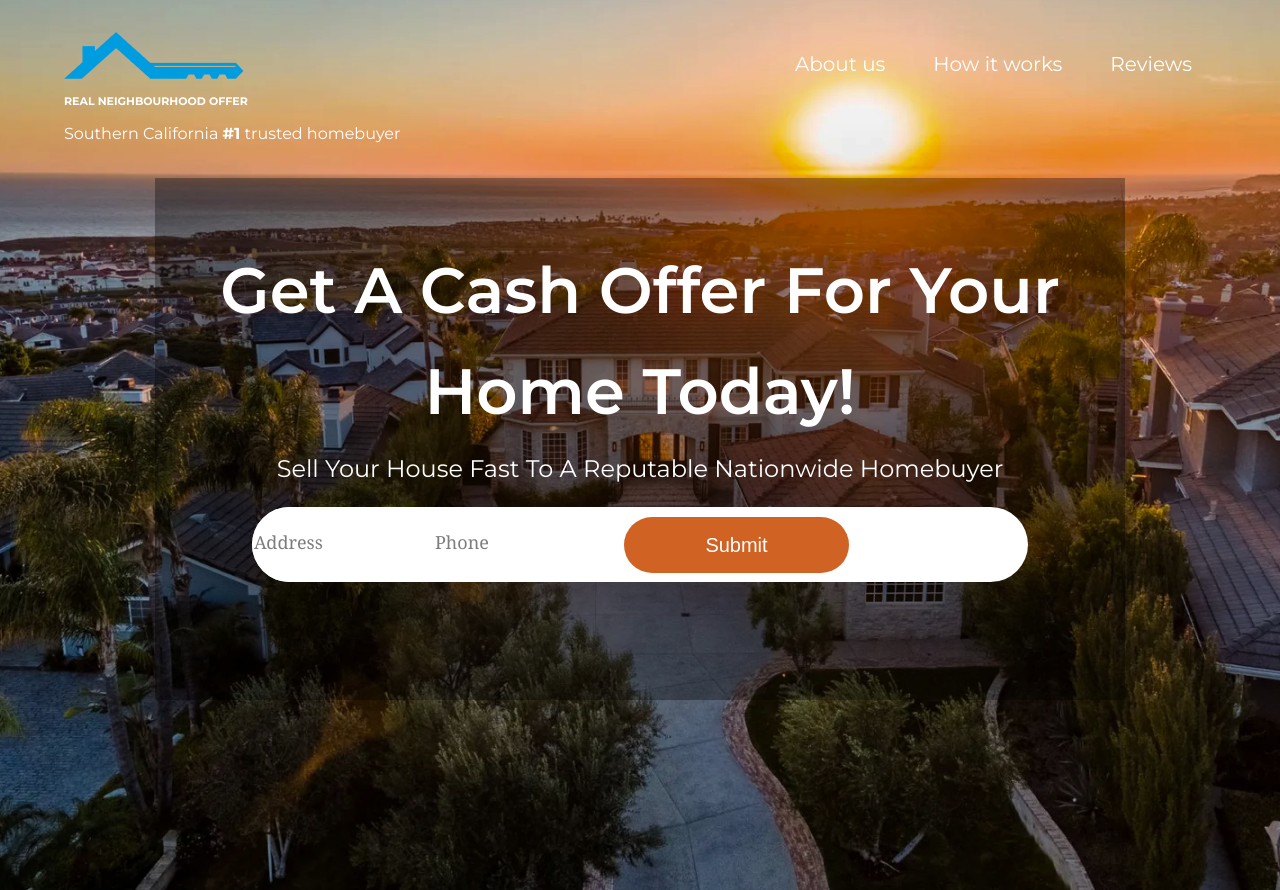
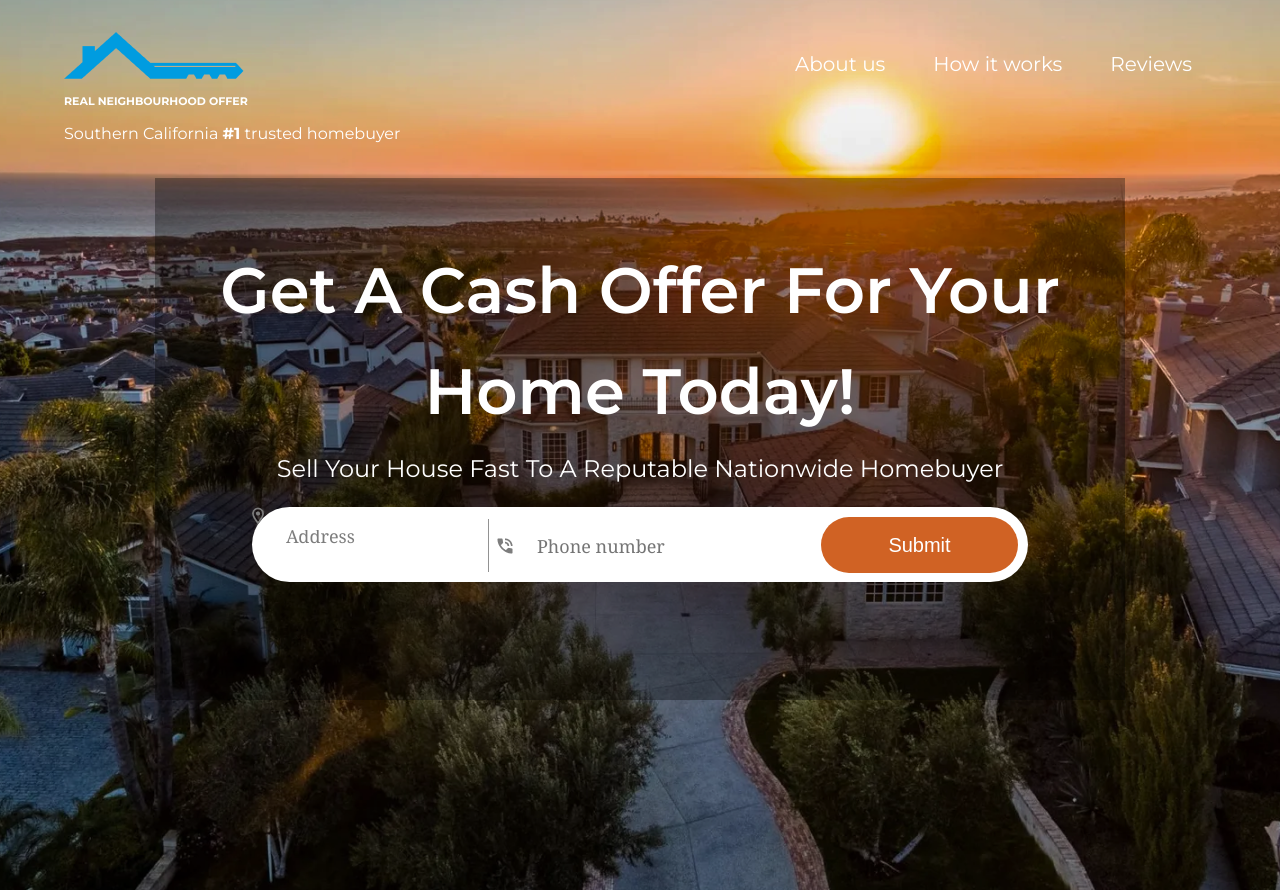
Before and after one commit to DenisBurimov/cesar_landing, a Python web app: template app/templates/index.html in a window 1280 px wide. Run offline with Jinja, Linux system fonts and the light colour scheme; the template is opened without the code that fills it, so the values that code supplies are empty, except form fields; form fields are guessed from the names that the template uses.

Commit message:
working commit

```diff
--- a/app/static/css/main.css
+++ b/app/static/css/main.css
@@ -83,9 +83,28 @@ header {
     background-color: white;
     border-radius: 60px;
     display: flex;
+    justify-content: space-between;
+}
+
+.input_wrapper {
+    height: 100%;
+    position: relative;
+}
+
+.address_icon {
+    /* position: absolute; */
+    /* left: 32px;
+    top: 31px; */
+}
+
+.phone_icon {
+    position: absolute;
+    left: 32px;
+    top: 31px;
 }
 
 .contact_input {
+    margin-left: 32px;
     outline: none;
     border: none;
     border-radius: 60px;
@@ -93,6 +112,20 @@ header {
 
 .contact_input::placeholder {
     color: #7D7D7D;
+    font-family: "Georgia";
+    font-size: 18px;
+}
+
+.phone_input {
+    height: calc(100% - 24px);
+    margin-block: 12px;
+    margin-left: 23px;
+    padding-left: 48px;
+    border-left: 1px solid #929292;
+    border-top: none;
+    border-right: none;
+    border-bottom: none;
+    outline: none;
     font-family: "Georgia";
     font-size: 18px;
 }
--- a/app/templates/index.html
+++ b/app/templates/index.html
@@ -32,8 +32,14 @@
       <p class="sell_your_house">Sell Your House Fast To A Reputable Nationwide Homebuyer</p>
 
       <form action="/contact" class="contact_form">
-        {{ form.address(class="contact_input", placeholder="Address") }}
-        {{ form.phone(class="contact_input", placeholder="Phone") }}
+        <div class="input_wrapper">
+          <img class="address_icon" src="{{ url_for('static', filename='img/address_icon.png') }}" alt="phone_icon">
+          {{ form.address(class="contact_input", placeholder="Address") }}
+        </div>
+        <div class="input_wrapper">
+          <img class="phone_icon" src="{{ url_for('static', filename='img/phone_icon.png') }}" alt="phone_icon">
+          {{ form.phone(class="phone_input", placeholder="Phone number") }}
+        </div>
         {{ form.submit(class="submit_button") }}
       </form>
     </div>
```
Also changed, not shown: app/static/img/address_icon.png (added), app/static/img/phone_icon.png (added).
